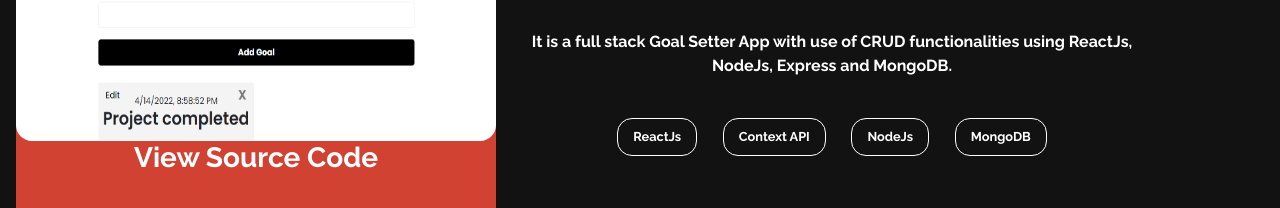
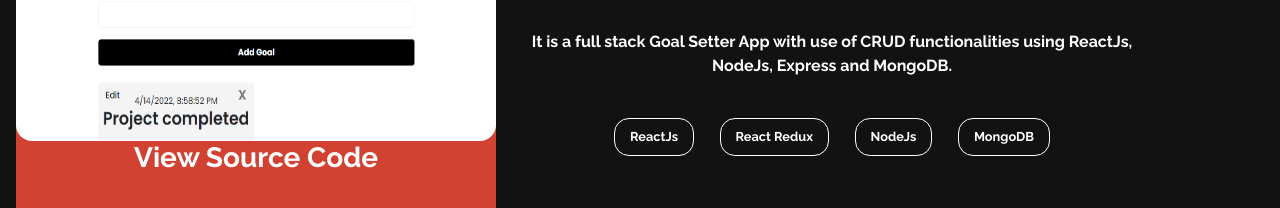
Before and after one commit to ItzAmrit2002/Portfolio, a React (Create React App) app: page / in a window 1280 px wide. Shown: the part 2709-2917 px from the top of the page. Built offline with nearby package versions, Linux system fonts and the light colour scheme; a small style sheet from the web is missing; a web font is replaced by a local one.

Commit message:
Project changes

```diff
--- a/src/components/Projects.jsx
+++ b/src/components/Projects.jsx
@@ -47,7 +47,7 @@
         <div className='projects__work'>
             <Project image={amazon}  title="Amazon Clone" description="It is clone of the Amazon India Website build Using React Js with properly functioning Login, Resgister and Cart functionalities. It contains the implementation of Firebase Authentication and React Context API." tags={["ReactJs", "Context API", "Firebase Auth"]} link="https://github.com/ItzAmrit2002/Amazon-Clone"/>
             <Project image={cloudwaves}  title="Cloud Waves" description="It is an E-commerce platform built using NextJs. It has fully funtioning Cart application with the implementation of Sanity.io.Also there is use of React Context API." tags={["NextJs", "Context API", "Sanity.io"]} link="https://github.com/ItzAmrit2002/Cloud-Waves-E-commerce-platform"/>
-            <Project image={goals}  title="My Goal Setter" description="It is a full stack Goal Setter App with use of CRUD functionalities using ReactJs, NodeJs, Express and MongoDB." tags={["ReactJs", "Context API", "NodeJs", "MongoDB"]} link="https://github.com/ItzAmrit2002/MyGoals-Goal-Setter"/>
+            <Project image={goals}  title="My Goal Setter" description="It is a full stack Goal Setter App with use of CRUD functionalities using ReactJs, NodeJs, Express and MongoDB." tags={["ReactJs", "React Redux", "NodeJs", "MongoDB"]} link="https://github.com/ItzAmrit2002/MyGoals-Goal-Setter"/>
         </div>
     </div>
   )
```
